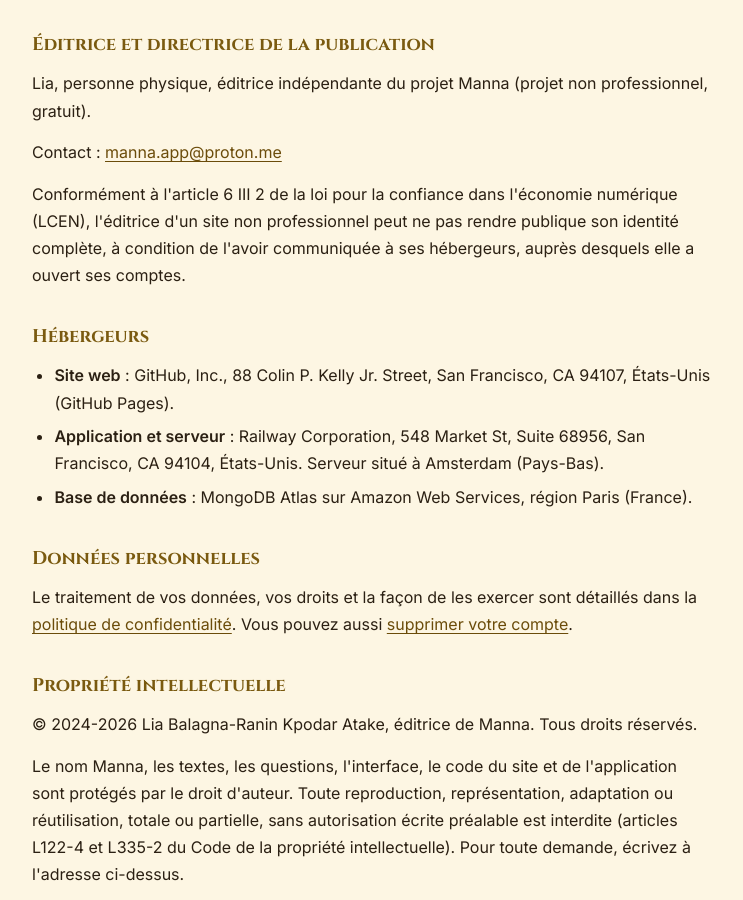
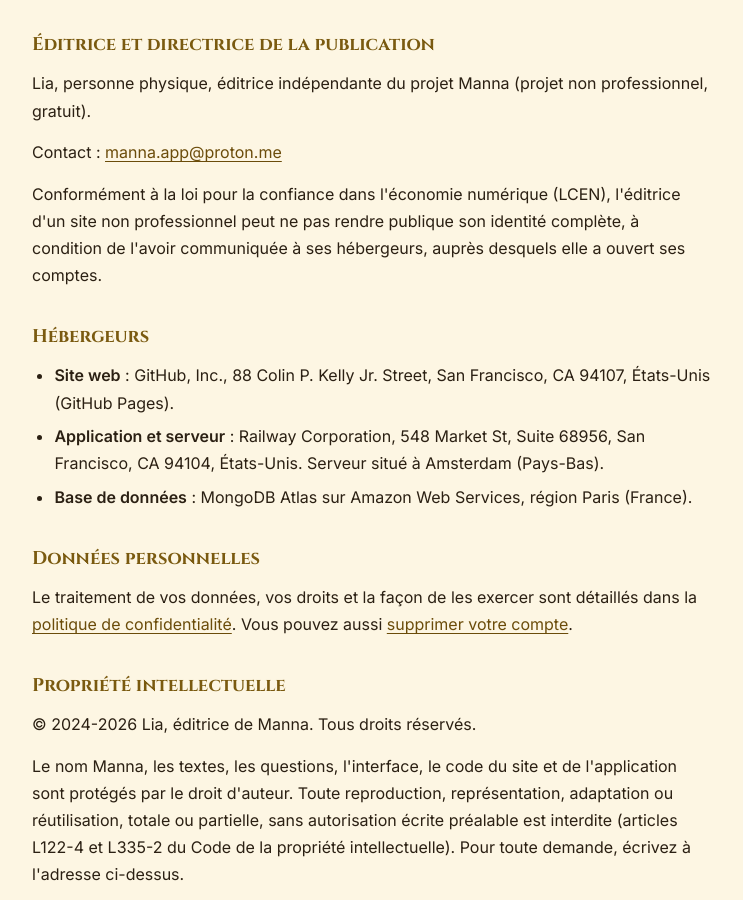
Before and after one commit to liabra/bibleduo-site, a plain HTML site: page mentions-legales.html in a window 1280 px wide. Shown: the part 157-1057 px from the top of the page, without its empty margins (268-1011 px from the left). Drawn offline with Linux system fonts and the light colour scheme.

Commit message:
Copyright : signature « Lia » ; retrait de la citation d'article LCEN obsolète

```diff
--- a/mentions-legales.html
+++ b/mentions-legales.html
@@ -137,7 +137,7 @@
     <h2>Éditrice et directrice de la publication</h2>
     <p>Lia, personne physique, éditrice indépendante du projet Manna (projet non professionnel, gratuit).</p>
     <p>Contact : <a href="mailto:manna.app@proton.me">manna.app@proton.me</a></p>
-    <p>Conformément à l'article 6 III 2 de la loi pour la confiance dans l'économie numérique (LCEN), l'éditrice d'un site non professionnel peut ne pas rendre publique son identité complète, à condition de l'avoir communiquée à ses hébergeurs, auprès desquels elle a ouvert ses comptes.</p>
+    <p>Conformément à la loi pour la confiance dans l'économie numérique (LCEN), l'éditrice d'un site non professionnel peut ne pas rendre publique son identité complète, à condition de l'avoir communiquée à ses hébergeurs, auprès desquels elle a ouvert ses comptes.</p>
 
     <h2>Hébergeurs</h2>
     <ul>
@@ -150,7 +150,7 @@
     <p>Le traitement de vos données, vos droits et la façon de les exercer sont détaillés dans la <a href="index.html#confidentialite">politique de confidentialité</a>. Vous pouvez aussi <a href="suppression-compte.html">supprimer votre compte</a>.</p>
 
     <h2>Propriété intellectuelle</h2>
-    <p>© 2024-2026 Lia Balagna-Ranin Kpodar Atake, éditrice de Manna. Tous droits réservés.</p>
+    <p>© 2024-2026 Lia, éditrice de Manna. Tous droits réservés.</p>
     <p>Le nom Manna, les textes, les questions, l'interface, le code du site et de l'application sont protégés par le droit d'auteur. Toute reproduction, représentation, adaptation ou réutilisation, totale ou partielle, sans autorisation écrite préalable est interdite (articles L122-4 et L335-2 du Code de la propriété intellectuelle). Pour toute demande, écrivez à l'adresse ci-dessus.</p>
     <p>Les illustrations (personnages, décors, cadres, objets) sont générées par intelligence artificielle. Les questions sont générées avec l'IA, puis relues et corrigées. Le code est écrit avec l'IA, sur les consignes de l'éditrice. Les textes sont rédigés par l'éditrice et corrigés avec l'aide de l'IA. Les textes bibliques cités viennent de la Bible Louis Segond 1910, qui est dans le domaine public.</p>
 
```
Also changed, not shown: index.html (+1 -1 lines), 1 other file.
